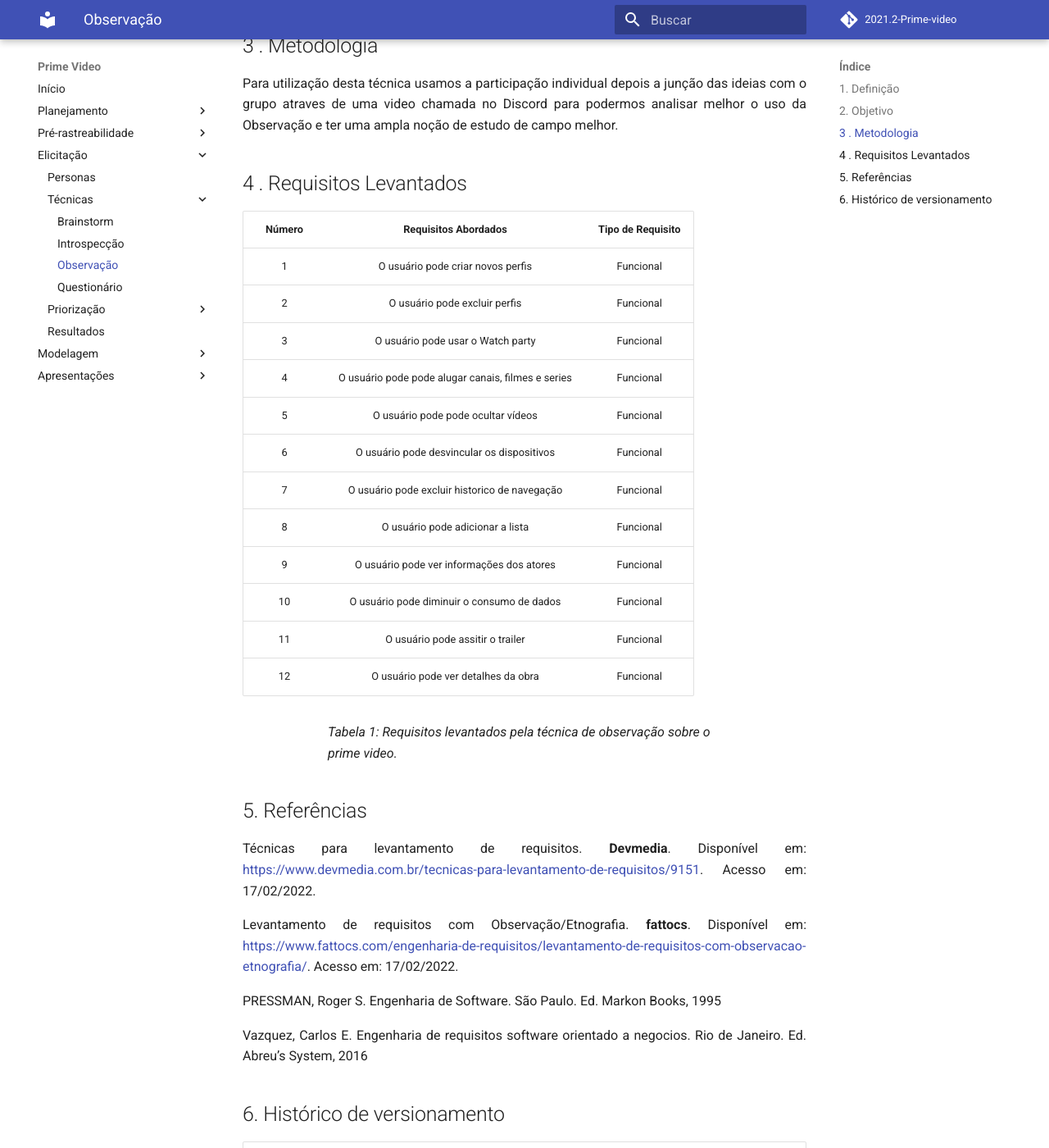
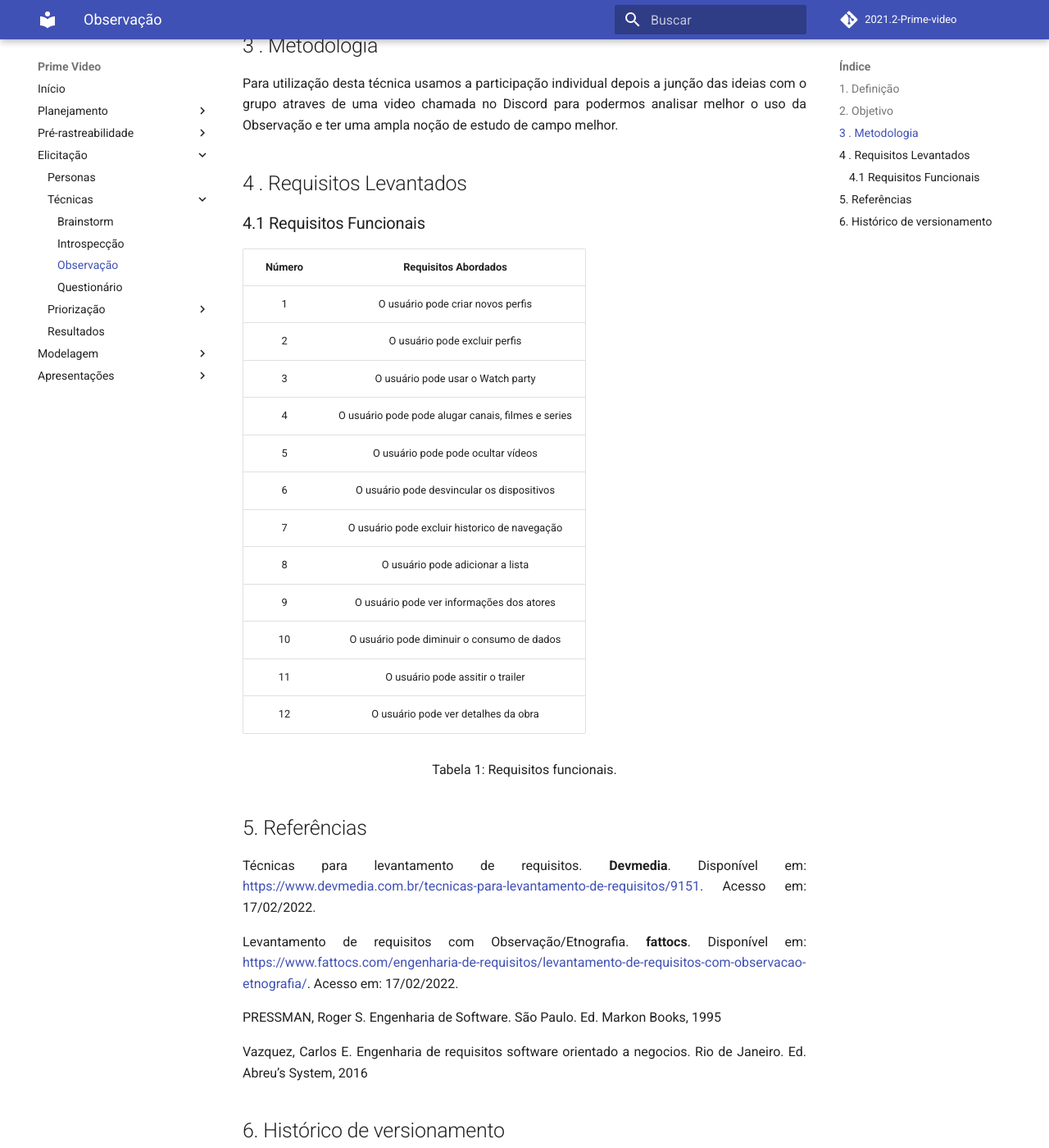
Before and after one commit to Requisitos-de-Software/2021.2-Prime-video, an MkDocs documentation site: the page built from docs/elicitacao/tecnicas/observacao.md, in a window 1280 px wide and 1400 px high, scrolled down 663 px. Shown: the whole window at 82% size. Built offline with MkDocs 1.6.1 and Material for MkDocs 9.7.7, drawn with Linux system fonts in a browser that asks for light colours; comment, search, counter and statistics services are not loaded; some of the changed text lies outside the part shown.

Commit message:
Update observacao.md

```diff
--- a/docs/elicitacao/tecnicas/observacao.md
+++ b/docs/elicitacao/tecnicas/observacao.md
@@ -31,22 +31,26 @@
 
 ## 4 . Requisitos Levantados
 
-| Número | Requisitos Abordados                                      | Tipo de Requisito|
-| :------: | :--------------------------------------------------: | :------: |
-| 1   | O usuário pode criar novos perfis|Funcional|
-| 2   | O usuário pode excluir perfis| Funcional |
-| 3   | O usuário pode usar o Watch party| Funcional|
-| 4   | O usuário pode pode alugar canais, filmes e series| Funcional |
-| 5   | O usuário pode pode ocultar vídeos| Funcional|
-| 6   | O usuário pode desvincular os dispositivos | Funcional|
-| 7   | O usuário pode excluir historico de navegação| Funcional|
-| 8   | O usuário pode adicionar a lista | Funcional|
-| 9   | O usuário pode ver informações dos atores | Funcional |
-| 10  | O usuário pode diminuir o consumo de dados| Funcional |
-| 11  | O usuário pode assitir o trailer | Funcional |
-| 12  | O usuário pode ver detalhes da obra | Funcional |
+### 4.1 Requisitos Funcionais
 
-<figcaption>Tabela 1: Requisitos levantados pela técnica de observação sobre o prime video.</figcaption>
+| Número | Requisitos Abordados                                      |
+| :------: | :--------------------------------------------------: |
+| 1   | O usuário pode criar novos perfis|
+| 2   | O usuário pode excluir perfis|
+| 3   | O usuário pode usar o Watch party|
+| 4   | O usuário pode pode alugar canais, filmes e series|
+| 5   | O usuário pode pode ocultar vídeos|
+| 6   | O usuário pode desvincular os dispositivos|
+| 7   | O usuário pode excluir historico de navegação|
+| 8   | O usuário pode adicionar a lista |
+| 9   | O usuário pode ver informações dos atores |
+| 10  | O usuário pode diminuir o consumo de dados|
+| 11  | O usuário pode assitir o trailer |
+| 12  | O usuário pode ver detalhes da obra |
+
+<center>
+Tabela 1: Requisitos funcionais.
+</center>
 
 
 ## 5. Referências
@@ -66,3 +70,4 @@
 |1.0|19/02/2022|Criação do documento sobre a técnica de observação|[Erick Levy](https://github.com/ericklevy)|[Douglas Monteles](https://github.com/douglasmonteles) e [Antonio Igor](https://github.com/antonioigorcarvalho)|
 |1.1|19/02/2022|Correção de erros de português|[Antonio Igor](https://github.com/antonioigorcarvalho)|  [Caio Santos](https://github.com/caiobsantos)|
 |1.2|19/02/2022|Padronização e Correção de erros|[Caio Santos](https://github.com/caiobsantos)| [Erick Levy](https://github.com/ericklevy)|
+|1.3|09/03/2022|Separação dos requisitos funcionais e não funcionais|[Caio Santos](https://github.com/caiobsantos)||
```
Also changed, not shown: docs/elicitacao/tecnicas/instrospeccao.md (+2 -1 lines).
